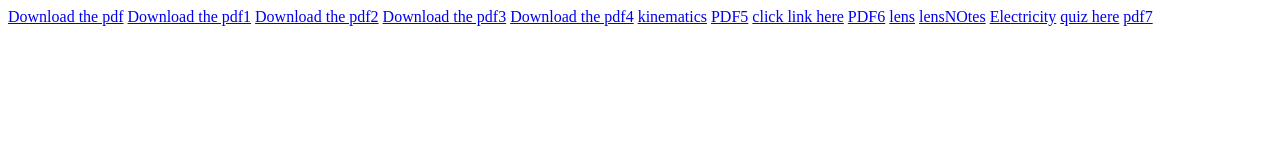
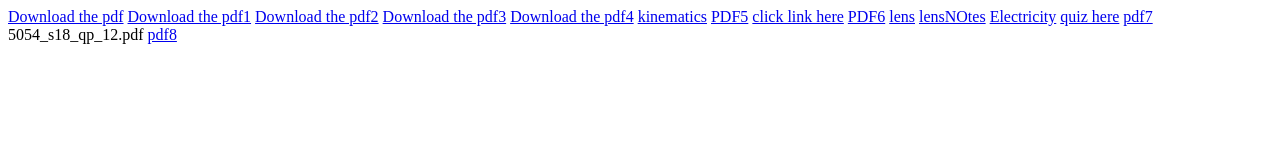
Before and after one commit to Kiari12/Kiari12.github.io, a plain HTML site: page index.html in a window 1280 px wide. Drawn offline with Linux system fonts and the light colour scheme.

Commit message:
Update index.html

```diff
--- a/index.html
+++ b/index.html
@@ -25,6 +25,9 @@
 
      <a href="5054_w21_qp_12.pdf" download>pdf7</a>
 
+    5054_s18_qp_12.pdf
+      <a href="5054_s18_qp_12.pdf" download>pdf8</a>
+
 
 
 </body>
```
